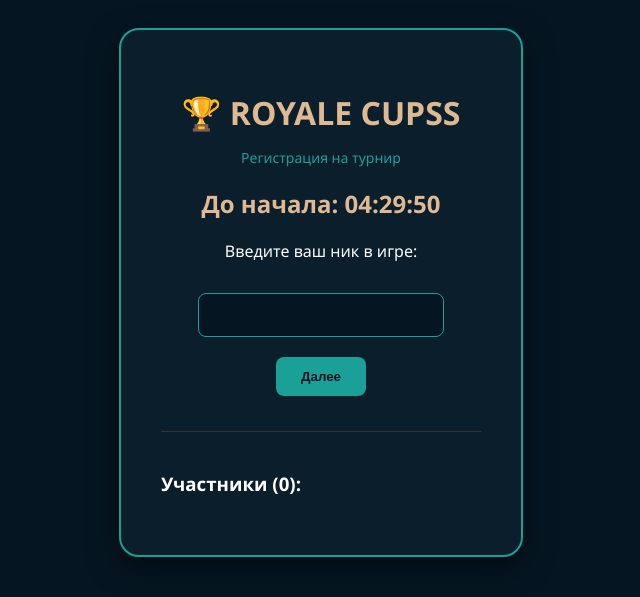
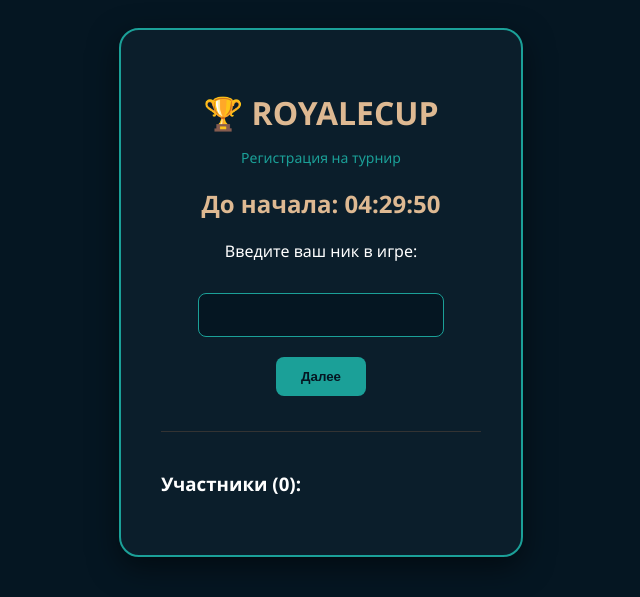
Before and after one commit to osmanseduard-gif/royale-cups, a Flask app: page / in a window 1280 px wide. Shown: the top 597 px of the page, without its empty margins (319-959 px from the left). Run offline with Flask 3, Linux system fonts and the light colour scheme.

```diff
--- a/templates/index.html
+++ b/templates/index.html
@@ -21,7 +21,7 @@
 </head>
 <body>
     <div class="card">
-        <h1>🏆 Royale Cupss</h1>
+        <h1>🏆 RoyaleCup</h1>
         <p style="color: #1ba098; font-size: 14px; margin-bottom: 20px;">Регистрация на турнир</p>
 <div id="countdown" style="font-size: 24px; color: #deb992; margin-bottom: 20px; font-weight: bold;">
     До начала: <span id="timer">--:--:--</span>
```
